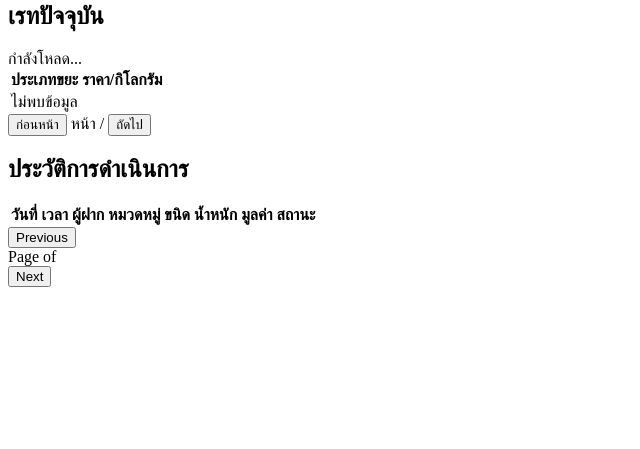
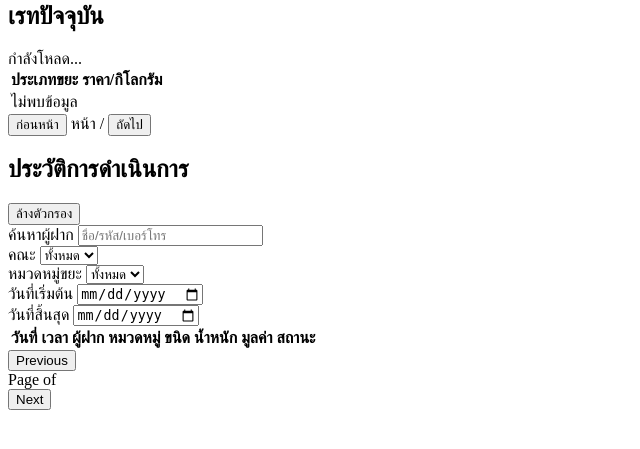
Before and after one commit to fxurteenz/Trash-Bank, a PHP site: page /views/operater/home.php in a window 1280 px wide. Shown: the part 210-659 px from the top of the page, without its empty margins (0-640 px from the left). Run offline with PHP 8.4, Linux system fonts and the light colour scheme; lists and menus that the app fills with data are empty.

Commit message:
Update : operater home
- can filter waste transaction

```diff
--- a/App/public/views/operater/home.php
+++ b/App/public/views/operater/home.php
@@ -109,7 +109,53 @@
 
     <div x-data="wasteTransactionManager()" x-init="init()" class="bg-white md:col-span-5 rounded-lg shadow p-6">
 
-        <h2 class="text-xl font-bold">ประวัติการดำเนินการ</h2>
+        <div class="flex flex-col md:flex-row justify-between items-center mb-6 gap-4">
+            <h2 class="text-xl font-bold">ประวัติการดำเนินการ</h2>
+            <div class="flex gap-2">
+                <button @click="resetFilters"
+                    class="text-sm text-gray-500 hover:text-gray-700 underline">ล้างตัวกรอง</button>
+            </div>
+        </div>
+
+        <!-- Filters Section -->
+        <div class="grid grid-cols-1 md:grid-cols-2 lg:grid-cols-5 gap-4 mb-6 p-4 bg-gray-50 rounded-lg border border-gray-100">
+            <div>
+                <label class="block text-xs font-medium text-gray-700 mb-1">ค้นหาผู้ฝาก</label>
+                <input type="text" x-model="filters.account_search" @input.debounce.500ms="applyFilters"
+                    placeholder="ชื่อ/รหัส/เบอร์โทร"
+                    class="w-full text-sm border border-gray-300 rounded px-2 py-1.5 bg-white focus:ring-blue-500 focus:border-blue-500">
+            </div>
+            <div>
+                <label class="block text-xs font-medium text-gray-700 mb-1">คณะ</label>
+                <select x-model="filters.faculty" @change="applyFilters"
+                    class="w-full text-sm border border-gray-300 rounded px-2 py-1.5 bg-white">
+                    <option value="">ทั้งหมด</option>
+                    <template x-for="faculty in faculties" :key="faculty.faculty_id">
+                        <option :value="faculty.faculty_id" x-text="faculty.faculty_name"></option>
+                    </template>
+                </select>
+            </div>
+            <div>
+                <label class="block text-xs font-medium text-gray-700 mb-1">หมวดหมู่ขยะ</label>
+                <select x-model="filters.category" @change="applyFilters"
+                    class="w-full text-sm border border-gray-300 rounded px-2 py-1.5 bg-white">
+                    <option value="">ทั้งหมด</option>
+                    <template x-for="cat in categories" :key="cat.waste_category_id">
+                        <option :value="cat.waste_category_id" x-text="cat.waste_category_name"></option>
+                    </template>
+                </select>
+            </div>
+            <div>
+                <label class="block text-xs font-medium text-gray-700 mb-1">วันที่เริ่มต้น</label>
+                <input type="date" x-model="filters.start_date" @change="applyFilters"
+                    class="w-full text-sm border border-gray-300 bg-white rounded px-2 py-1.5">
+            </div>
+            <div>
+                <label class="block text-xs font-medium text-gray-700 mb-1">วันที่สิ้นสุด</label>
+                <input type="date" x-model="filters.end_date" @change="applyFilters"
+                    class="w-full text-sm border border-gray-300 bg-white rounded px-2 py-1.5">
+            </div>
+        </div>
 
         <div class="overflow-x-auto">
             <table class="w-full table-auto border-collapse border border-gray-300 text-sm">
@@ -143,9 +189,9 @@
                     <template x-for="transaction in transactions" :key="transaction.waste_transaction_id">
                         <tr class="border-b border-gray-100">
                             <td class="border border-gray-300 px-2 py-1 text-center"
-                                x-text="formatDate(transaction.waste_transaction_create_at)"></td>
+                                x-text="formatDate(transaction.waste_transaction_create_date)"></td>
                             <td class="border border-gray-300 px-2 py-1 text-center"
-                                x-text="formatTime(transaction.waste_transaction_create_at)"></td>
+                                x-text="formatTime(transaction.waste_transaction_create_time)"></td>
                             <td class="border border-gray-300 px-2 py-1"
                                 x-text="transaction.account_name || transaction.account_email || transaction.account_tel || transaction.account_personal_id">
                             </td>
@@ -366,9 +412,35 @@
             currentPage: 1,
             totalPages: 1,
             limit: 10,
+            faculties: [],
+            categories: [],
+            filters: {
+                account_search: '',
+                faculty: '',
+                category: '',
+                start_date: '',
+                end_date: ''
+            },
 
             init() {
+                this.fetchInitialData();
                 this.fetchTransactions();
+            },
+
+            async fetchInitialData() {
+                try {
+                    const [facRes, catRes] = await Promise.all([
+                        fetch('/api/faculties'),
+                        fetch('/api/categories')
+                    ]);
+                    const faculties = await facRes.json();
+                    const categories = await catRes.json();
+
+                    this.faculties = faculties.result || [];
+                    this.categories = categories.result.data || [];
+                } catch (error) {
+                    console.error('Error loading filter data:', error);
+                }
             },
 
             formatDate(dateStr) {
@@ -376,24 +448,49 @@
                 const date = new Date(dateStr);
                 return new Intl.DateTimeFormat('th-TH', {
                     day: 'numeric',
-                    month: 'long',
+                    month: 'short',
                     year: 'numeric'
                 }).format(date);
             },
 
-            formatTime(dateStr) {
-                if (!dateStr) return '-';
-                const date = new Date(dateStr);
+            formatTime(timeStr) {
+                if (!timeStr) return '-';
+                // หากเป็นรูปแบบ HH:mm:ss ให้เติมวันที่สมมติเพื่อให้ Parse ได้
+                const date = timeStr.includes('-') ? new Date(timeStr) : new Date(`1970-01-01T${timeStr}`);
+                if (isNaN(date.getTime())) return timeStr;
                 return new Intl.DateTimeFormat('th-TH', {
                     hour: '2-digit',
-                    minute: '2-digit'
+                    minute: '2-digit',
+                    hour12: false
                 }).format(date) + ' น.';
+            },
+
+            applyFilters() {
+                this.currentPage = 1;
+                this.fetchTransactions();
+            },
+
+            resetFilters() {
+                this.filters = {
+                    account_search: '',
+                    faculty: '',
+                    category: '',
+                    start_date: '',
+                    end_date: ''
+                };
+                this.applyFilters();
             },
 
             async fetchTransactions() {
                 this.loading = true;
                 try {
-                    const response = await fetch(`/api/waste_transactions/me?page=${this.currentPage}&limit=${this.limit}`);
+                    const queryParams = new URLSearchParams({
+                        page: this.currentPage,
+                        limit: this.limit,
+                        ...Object.fromEntries(Object.entries(this.filters).filter(([_, v]) => v !== ''))
+                    });
+
+                    const response = await fetch(`/api/waste_transactions/me?${queryParams.toString()}`);
                     const data = await response.json();
                     console.log(data);
 
```
